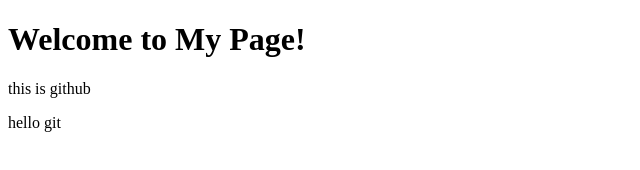
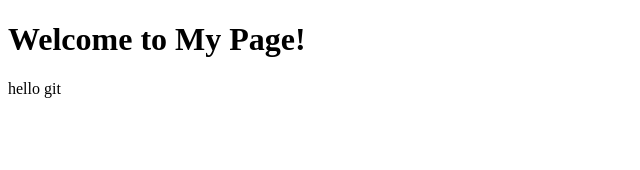
Before and after one commit to Srinija1499/myfirstrepo, a plain HTML site: page index.html in a window 1280 px wide. Shown: the whole page, without its empty margins (0-640 px from the left). Drawn offline with Linux system fonts and the light colour scheme.

Commit message:
Update index.html

```diff
--- a/index.html
+++ b/index.html
@@ -5,7 +5,6 @@
 </head>
 <body>
     <h1>Welcome to My Page!</h1>
-    <p>this is github </p>
     <p>hello git</p>
 </body>
 </html>
```
